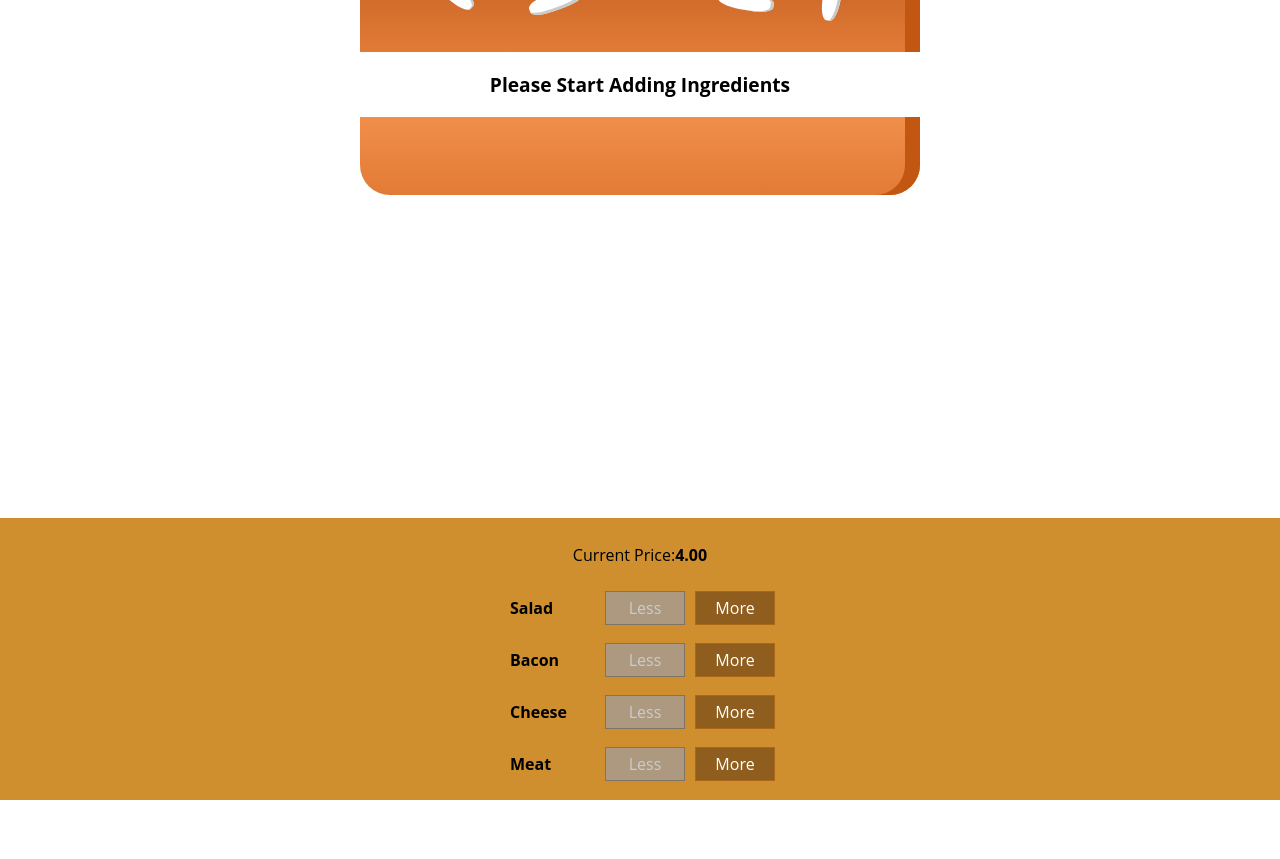
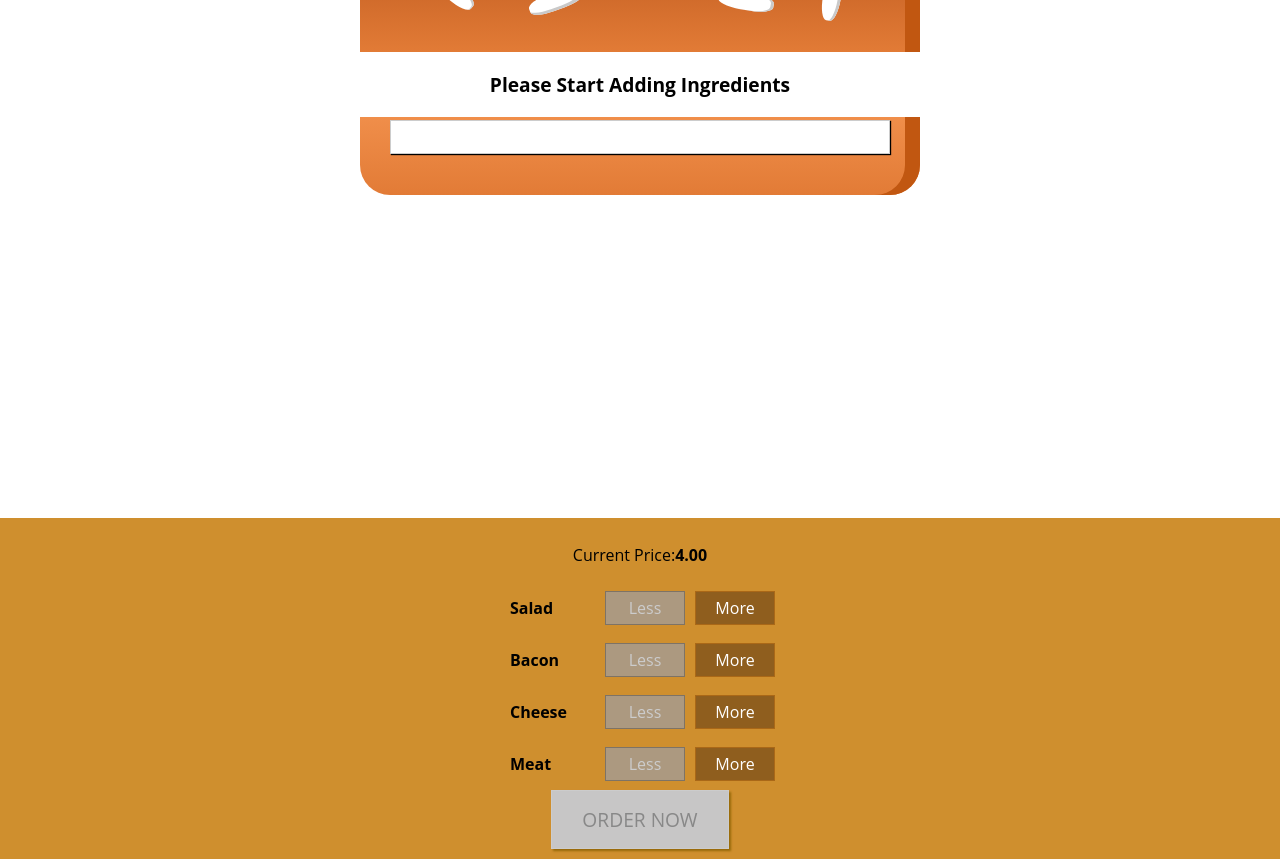
Before and after one commit to SiddTripathi/React_Application, a React (Create React App) app in the folder burger_builder/: page / in a window 1280 px wide. Shown: the part 120-979 px from the top of the page. Before the commit the page ends 920 px from the top, so only its background shows below. Built offline with nearby package versions, Linux system fonts and the light colour scheme; the HTML template or start-up script is replaced by a standard one.

Commit message:
Added Order Now Button

```diff
--- a/burger_builder/src/Components/Burger/BuildControls/BuildControls.js
+++ b/burger_builder/src/Components/Burger/BuildControls/BuildControls.js
@@ -22,7 +22,7 @@
                 removed={() => props.ingredientRemoved(ctrl.type)}
                 disabled={props.disabled[ctrl.type]} />
         ))}
-
+        <button className={classes.OrderButton} disabled={!props.purchaseable}>ORDER NOW</button>
     </div>
 )
 
--- a/burger_builder/src/Components/Burger/BuildControls/BuildControls.module.css
+++ b/burger_builder/src/Components/Burger/BuildControls/BuildControls.module.css
@@ -8,3 +8,44 @@
   margin: auto;
   padding: 10px 0;
 }
+.OrderButton {
+  background-color: #dad735;
+  outline: none;
+  cursor: pointer;
+  border: 1px solid #966909;
+  color: #966909;
+  font-family: inherit;
+  font-size: 1.2em;
+  padding: 15px 30px;
+  box-shadow: 2px 2px 2px #966909;
+}
+
+.OrderButton:hover,
+.OrderButton:active {
+  background-color: #a0db41;
+  border: 1px solid #966909;
+  color: #966909;
+}
+
+.OrderButton:disabled {
+  background-color: #c7c6c6;
+  cursor: not-allowed;
+  border: 1px solid #ccc;
+  color: #888888;
+}
+
+.OrderButton:not(:disabled) {
+  animation: enable 0.3s linear;
+}
+
+@keyframes enable {
+  0% {
+    transform: scale(1);
+  }
+  60% {
+    transform: scale(1.1);
+  }
+  100% {
+    transform: scale(1);
+  }
+}
--- /dev/null
+++ b/burger_builder/src/Components/UI/Modal/Modal.js
@@ -0,0 +1,11 @@
+import React from 'react'
+
+import classes from './Modal.module.css'
+
+const modal = (props) => (
+    <div className={classes.Modal}>
+        {props.children}
+    </div>
+)
+
+export default modal
--- /dev/null
+++ b/burger_builder/src/Components/UI/Modal/Modal.module.css
@@ -0,0 +1,20 @@
+.Modal {
+  position: fixed;
+  z-index: 500;
+  background-color: white;
+  width: 70%;
+  border: 1px solid #ccc;
+  box-shadow: 1px 1px 1px black;
+  padding: 16px;
+  left: 15%;
+  top: 30%;
+  box-sizing: border-box;
+  transition: all 0.3s ease-out;
+}
+
+@media (min-width: 600px) {
+  .Modal {
+    width: 500px;
+    left: calc(50% - 250px);
+  }
+}
--- a/burger_builder/src/Container/BurgerBuilder/BurgerBuilder.js
+++ b/burger_builder/src/Container/BurgerBuilder/BurgerBuilder.js
@@ -4,6 +4,7 @@
 import Burger from '../../Components/Burger/Burger'
 
 import BuildControls from '../../Components/Burger/BuildControls/BuildControls'
+import Modal from '../../Components/UI/Modal/Modal'
 
 const INGREDIENT_PRICES = {
     salad: 0.5,
@@ -20,8 +21,21 @@
             cheese: 0,
             meat: 0
         },
-        totalPrice: 4
+        totalPrice: 4,
+        purchaseable: false
     }
+    updatePurchaseState(ingredients) {
+
+        const sum = Object.keys(ingredients)
+            .map(igKey => {
+                return ingredients[igKey]
+            })
+            .reduce((sum, el) => {
+                return sum + el
+            }, 0)
+        this.setState({ purchaseable: sum > 0 })
+    }
+
     addIngredientHandler = (type) => {
         const oldCount = this.state.ingredients[type]
         const updatedCount = oldCount + 1;
@@ -33,6 +47,7 @@
         const oldPrice = this.state.totalPrice
         const newPrice = oldPrice + priceAddition
         this.setState({ totalPrice: newPrice, ingredients: updatedIngredients })
+        this.updatePurchaseState(updatedIngredients)
     }
 
     removeIngredientHandler = (type) => {
@@ -49,6 +64,7 @@
         const oldPrice = this.state.totalPrice
         const newPrice = oldPrice - priceDeduction
         this.setState({ totalPrice: newPrice, ingredients: updatedIngredients })
+        this.updatePurchaseState(updatedIngredients)
     }
 
     render() {
@@ -61,11 +77,13 @@
 
         return (
             <Auxiliary>
+                <Modal />
                 <Burger ingredients={this.state.ingredients}></Burger>
                 <BuildControls
                     ingredientAdded={this.addIngredientHandler}
                     ingredientRemoved={this.removeIngredientHandler}
                     disabled={disabledInfo}
+                    purchaseable={this.state.purchaseable}
                     price={this.state.totalPrice}
                 ></BuildControls>
 
```
Also changed, not shown: burger_builder/src/Components/Burger/OrderSummary/OrderSummary.js (added, +7 -0 lines), burger_builder/src/Components/UI/Backdrop/Backdrop.js (added).
